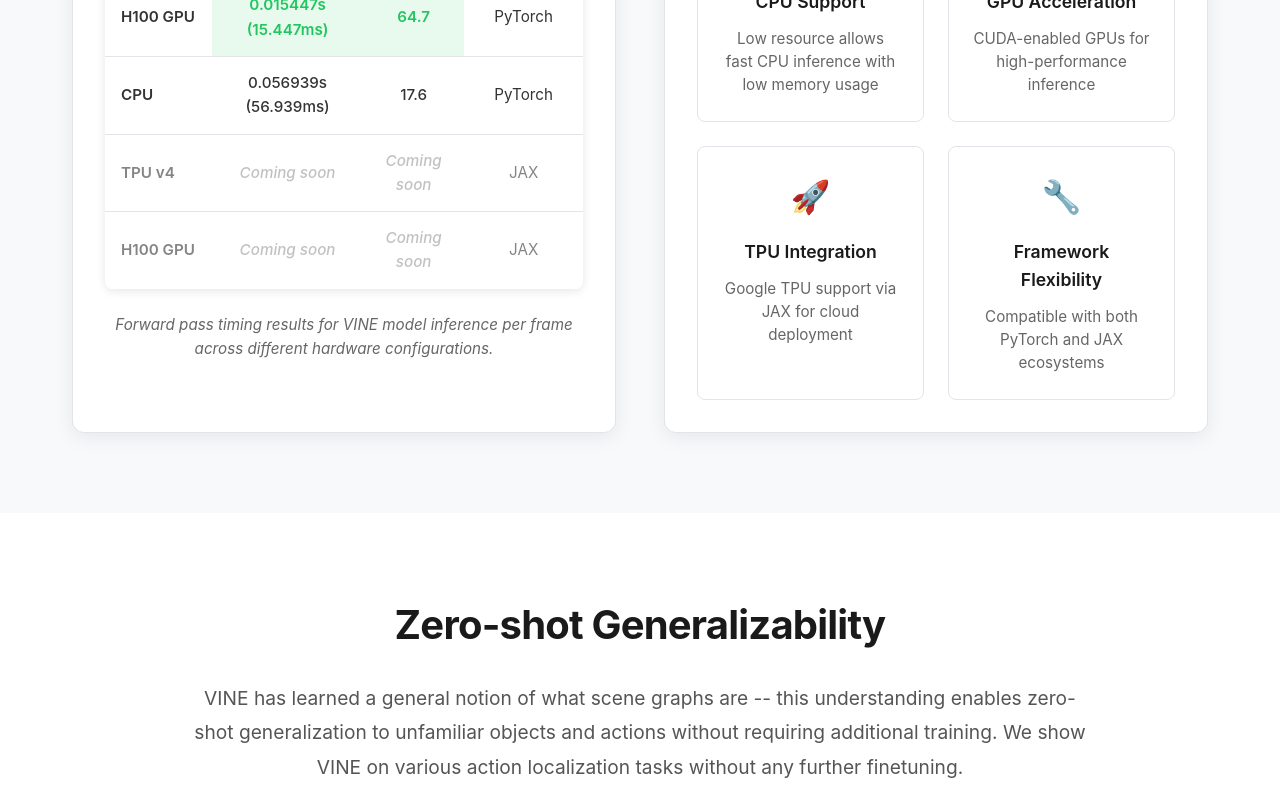
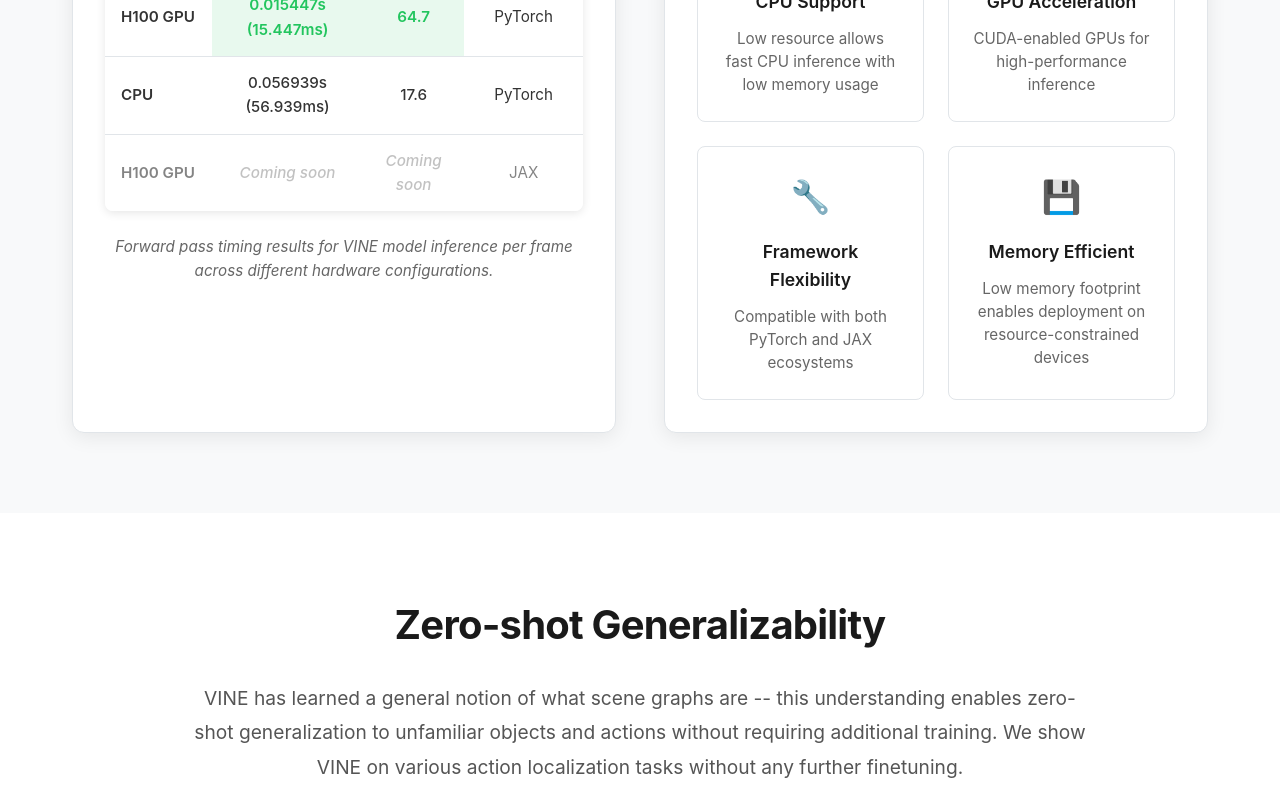
Before and after one commit to video-fm/video-fm.github.io, a Next.js app: page / in a window 1280 px wide. Shown: the part 3040-3840 px from the top of the page. Built offline with nearby package versions, Linux system fonts and the light colour scheme.

Commit message:
fix for mobile

```diff
--- a/src/pages/index.tsx
+++ b/src/pages/index.tsx
@@ -271,12 +271,6 @@ export default function Home() {
                         <td className="framework-cell">PyTorch</td>
                       </tr>
                       <tr className="placeholder-row">
-                        <td className="hardware-cell">TPU v4</td>
-                        <td className="time-cell placeholder">Coming soon</td>
-                        <td className="fps-cell placeholder">Coming soon</td>
-                        <td className="framework-cell">JAX</td>
-                      </tr>
-                      <tr className="placeholder-row">
                         <td className="hardware-cell">H100 GPU</td>
                         <td className="time-cell placeholder">Coming soon</td>
                         <td className="fps-cell placeholder">Coming soon</td>
@@ -304,14 +298,14 @@ export default function Home() {
                     <p>CUDA-enabled GPUs for high-performance inference</p>
                   </div>
                   <div className="compatibility-item">
-                    <div className="compatibility-icon">🚀</div>
-                    <h4>TPU Integration</h4>
-                    <p>Google TPU support via JAX for cloud deployment</p>
-                  </div>
-                  <div className="compatibility-item">
                     <div className="compatibility-icon">🔧</div>
                     <h4>Framework Flexibility</h4>
                     <p>Compatible with both PyTorch and JAX ecosystems</p>
+                  </div>
+                  <div className="compatibility-item">
+                  <div className="compatibility-icon">💾</div>
+                    <h4>Memory Efficient</h4>
+                    <p>Low memory footprint enables deployment on resource-constrained devices</p>
                   </div>
                 </div>
               </div>
--- a/src/styles/globals.css
+++ b/src/styles/globals.css
@@ -333,6 +333,8 @@ a {
 .zero-shot-videos {
   text-align: center;
   margin-top: 3rem;
+  width: 100%;
+  overflow: hidden;
 }
 
 .video-grid-four {
@@ -351,6 +353,10 @@ a {
   box-shadow: 0 8px 32px rgba(0, 0, 0, 0.15);
   transition: transform 0.3s ease, box-shadow 0.3s ease;
   background: #f8f9fa;
+  display: block;
+  max-width: 100%;
+  -webkit-playsinline: true;
+  -webkit-tap-highlight-color: transparent;
 }
 
 .zero-shot-video:hover {
@@ -1213,13 +1219,18 @@ a {
   }
 
   .video-grid-four {
-    grid-template-columns: 1fr;
-    gap: 0.5rem;
-    max-width: 400px;
+    grid-template-columns: repeat(2, 1fr);
+    gap: 0.75rem;
+    max-width: 100%;
   }
 
   .zero-shot-video {
-    height: 200px;
+    height: 180px;
+    min-height: 180px;
+    width: 100%;
+    object-fit: contain;
+    background: #f8f9fa;
+    border-radius: 8px;
   }
 
   .dataset-name {
@@ -1465,12 +1476,18 @@ a {
   }
 
   .video-grid-four {
-    gap: 0.5rem;
-    max-width: 350px;
+    grid-template-columns: 1fr;
+    gap: 1rem;
+    max-width: 100%;
   }
 
   .zero-shot-video {
-    height: 120px;
+    height: 200px;
+    min-height: 200px;
+    width: 100%;
+    object-fit: contain;
+    background: #f8f9fa;
+    border-radius: 8px;
   }
 
   .dataset-stats {
@@ -1586,3 +1603,15 @@ a {
     font-size: 1rem;
   }
 }
+
+/* Extra small devices */
+@media (max-width: 320px) {
+  .zero-shot-video {
+    height: 160px !important;
+    min-height: 160px !important;
+  }
+
+  .video-grid-four {
+    gap: 0.5rem;
+  }
+}
```
